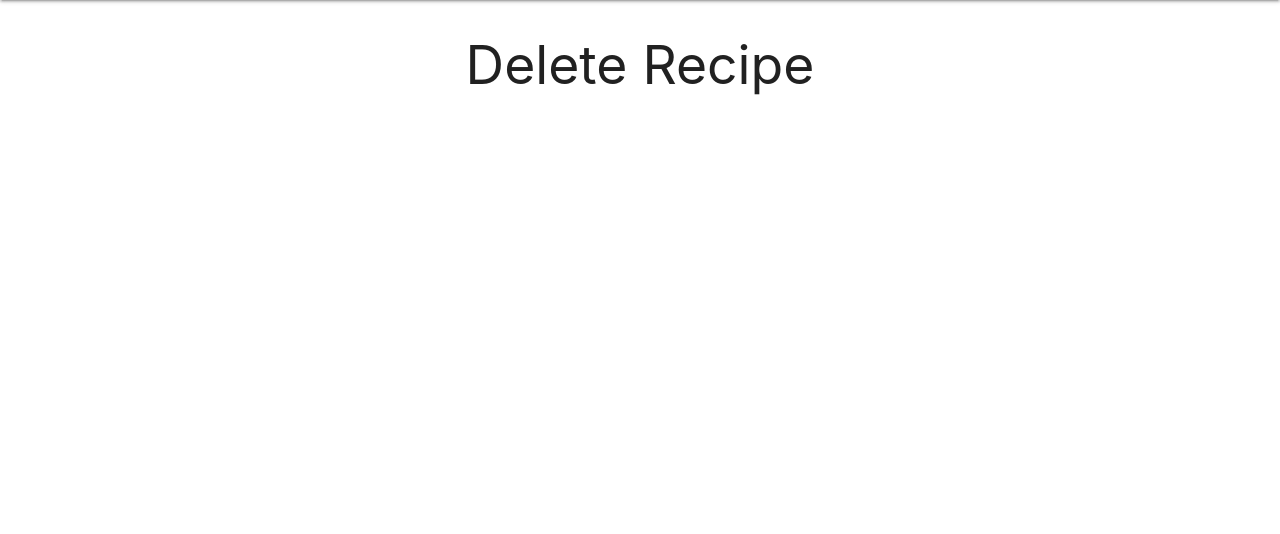
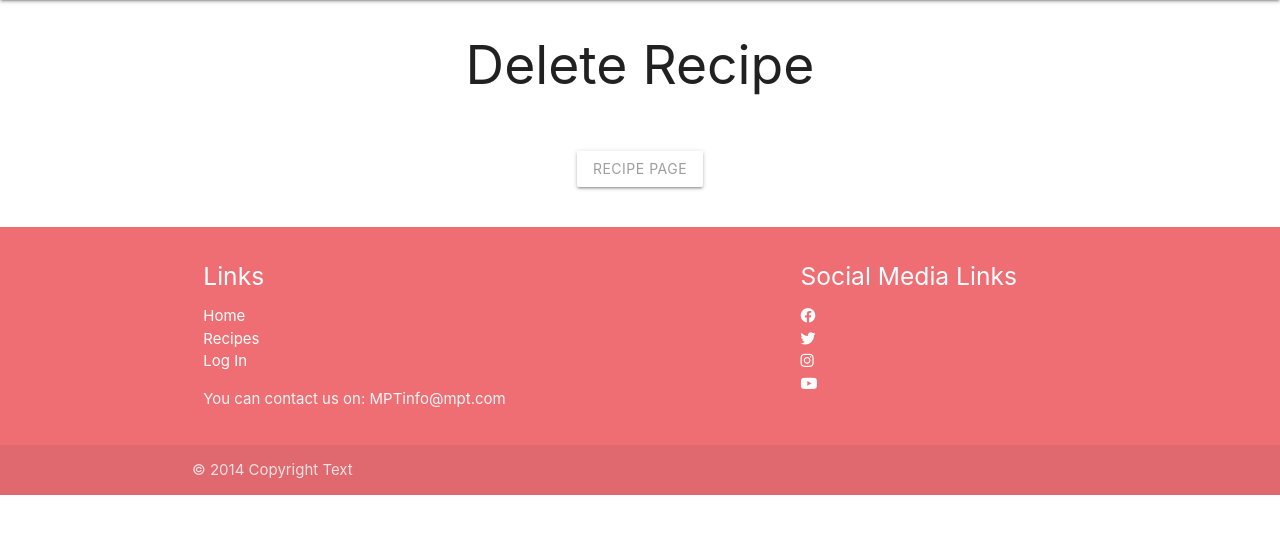
Before and after one commit to Craigharrison79/MS3-Recipes, a Flask app: page /delete_recipe in a window 1280 px wide. Shown: the part 64-598 px from the top of the page. Run offline with Flask 2, Linux system fonts and the light colour scheme; data that the repository does not hold is empty; some libraries are stand-ins or nearby versions.

Commit message:
Added main page to show the user the recipe in full. Also add button to redirect the user to profile and recipe page

```diff
--- a/app.py
+++ b/app.py
@@ -28,6 +28,7 @@ def home():
 @app.route("/account", methods=["GET", "POST"])
 def account():
     return render_template("account.html")
+
 
 # Method to setup a new account
 @app.route("/new_account", methods=["GET", "POST"])
@@ -116,6 +117,14 @@ def recipes():
                             page_title="Recipes")
 
 
+@app.route("/show_recipe/<recipe_id>")
+def show_recipe(recipe_id):
+    recipe = mongo.db.recipe.find_one({"_id": ObjectId(recipe_id)})
+    courses = mongo.db.meal_courses.find().sort("meal_course", 1)
+    return render_template("show_recipe.html", recipe=recipe, courses=courses)
+
+
+
 # allow user to add recipe and post them on the site. (must be login)
 @app.route("/add_recipe", methods=["GET", "POST"])
 def add_recipe():
--- a/static/css/style.css
+++ b/static/css/style.css
@@ -5,3 +5,7 @@
 .space-btn {
     margin-bottom: 20px;
 }
+
+.margin-20px {
+    margin-bottom: 20px;
+}
--- a/templates/add_recipe.html
+++ b/templates/add_recipe.html
@@ -101,6 +101,12 @@
     </form>
   </div>
 </div>
+<div class="row center-align">
+  <a class="btn waves-effect white grey-text darken-text-2 margin-20px" href="{{ url_for('recipes') }}">Back to Recipe</a>
+  {% if session.user %}
+  <a class="btn waves-effect white grey-text darken-text-2 margin-20px" href="{{ url_for('profile', username=session['user']) }}">Return to Profile</a>
+  {% endif %}
+</div>
 
 
 {% endblock %}
--- a/templates/base.html
+++ b/templates/base.html
@@ -90,6 +90,43 @@
 
   </main>
 
+  <footer class="page-footer">
+    <div class="container">
+      <div class="row">
+        <div class="col l6 s12">
+          <h5 class="white-text">Links</h5>
+          <ul>
+            <li><a class="white-text" href="{{ url_for('home') }}">Home</a></li>
+            <li><a class="white-text" href="{{ url_for('recipes') }}">Recipes</a></li>
+          {% if session.user %}
+          <li><a class="white-text" href="{{ url_for('profile', username=session['user']) }}">Profile</a></li>
+          <li><a class="white-text" href="{{ url_for('logout') }}">Log Out</a></li>
+          {% else %}
+          <li><a class="white-text" href="{{ url_for('account') }}">Log In</a></li>
+          {% endif %}</ul>
+
+          <p class="grey-text text-lighten-4">You can contact us on:
+            MPTinfo@mpt.com
+          </p>
+        </div>
+        <div class="col l4 offset-l2 s12">
+          <h5 class="white-text"> Social Media Links</h5>
+          <ul class="social-links">
+            <li class="list-item"><a class="white-text" href="https://www.facebook.com/" target="_blank"><i class="fab fa-facebook"></i><span class="sr-only">Twitter</span></a></li>
+            <li class="list-item"><a class="white-text" href="https://twitter.com/" target="_blank"><i class="fab fa-twitter"></i><span class="sr-only">Twitter</span></a></li>
+            <li class="list-item"><a class="white-text" href="https://www.instagram.com/" target="_blank"><i class="fab fa-instagram"></i><span class="sr-only">Instagram</span></a></li>
+            <li class="list-item"><a class="white-text" href="https://www.youtube.com/" target="_blank"><i class="fab fa-youtube"></i><span class="sr-only">Youtube</span></a></li>
+        </ul>
+        </div>
+      </div>
+    </div>
+    <div class="footer-copyright">
+      <div class="container">
+      © 2014 Copyright Text
+      </div>
+    </div>
+  </footer>
+
   <script src="https://code.jquery.com/jquery-3.6.0.min.js"
     integrity="sha256-/xUj+3OJU5yExlq6GSYGSHk7tPXikynS7ogEvDej/m4=" crossorigin="anonymous"></script>
   <script src="https://cdnjs.cloudflare.com/ajax/libs/materialize/1.0.0/js/materialize.min.js"></script>
--- a/templates/delete_recipe.html
+++ b/templates/delete_recipe.html
@@ -21,6 +21,7 @@
                 <div class="collapsible-body">
                     <span>{{ recipe.description}}</span>
                     <div>
+                        {% if session.user|lower == recipe.added_by|lower %}
                     <div class="row ">
                         <br>
                         <div class="col s1">
@@ -32,8 +33,9 @@
                         <a href="{{url_for('recipe_update', recipe_id=recipe._id) }}"
                             class="btn-small grey accent-4">edit</a>
                     </div>
+
                 </div>
-
+                {% endif %}
 
                     </div>
                 </div>
@@ -42,5 +44,11 @@
         </ul>
     </div>
 </div>
+<div class="row center-align">
+    <a class="btn waves-effect white grey-text darken-text-2 margin-20px" href="{{ url_for('recipes') }}">Recipe Page</a>
+    {% if session.user %}
+  <a class="btn waves-effect white grey-text darken-text-2 margin-20px" href="{{ url_for('profile', username=session['user']) }}">Return to Profile</a>
+  {% endif %}
+</div>
 
 {% endblock %}
--- a/templates/recipe_update.html
+++ b/templates/recipe_update.html
@@ -111,6 +111,12 @@
     </form>
   </div>
 </div>
+<div class="row center-align">
+  <a class="btn waves-effect white grey-text darken-text-2 margin-20px" href="{{ url_for('recipes') }}">Back to Recipe</a>
+  {% if session.user %}
+  <a class="btn waves-effect white grey-text darken-text-2 margin-20px" href="{{ url_for('profile', username=session['user']) }}">Return to Profile</a>
+  {% endif %}
+</div>
 
 
 {% endblock %}
```
Also changed, not shown: templates/edit_recipe.html (+6 -2 lines), templates/recipes.html (+11 -3 lines), templates/show_recipe.html (added, +55 -0 lines), 1 other file.
